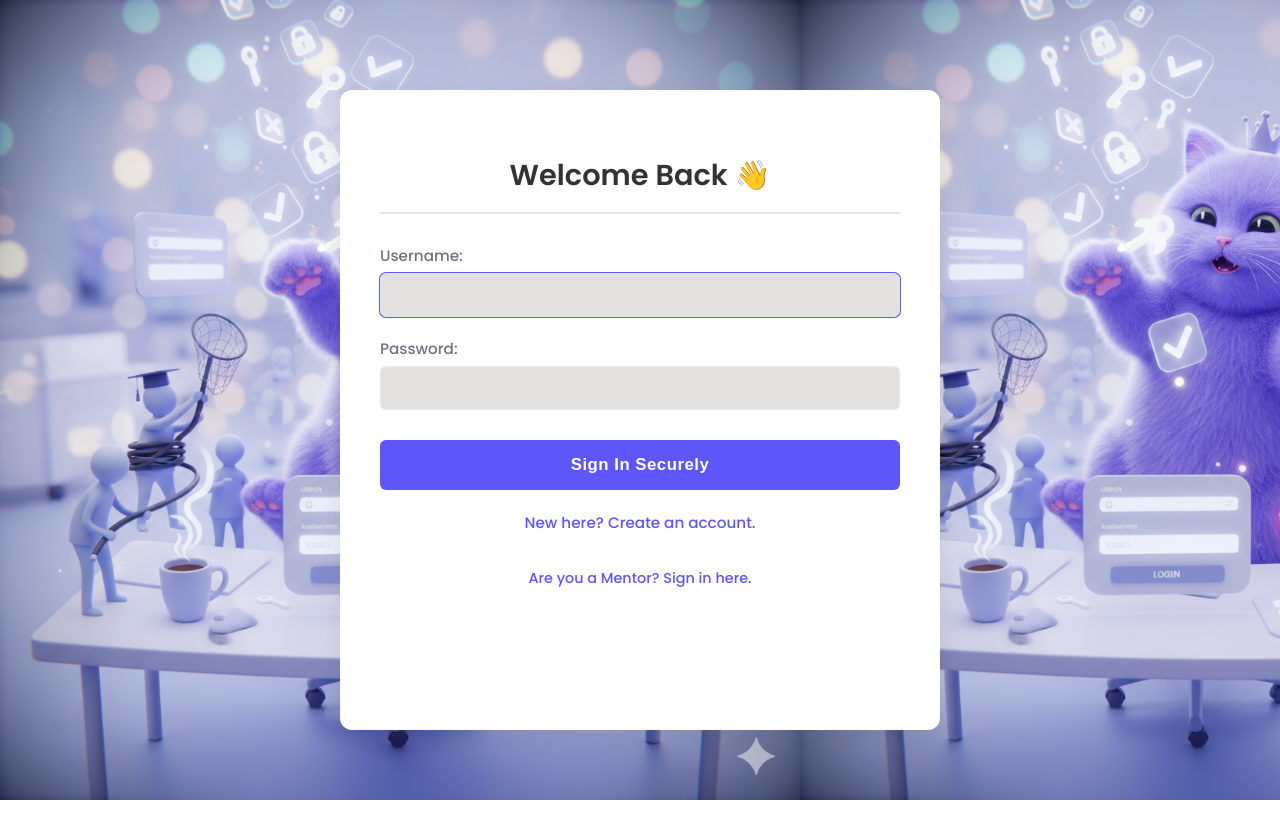
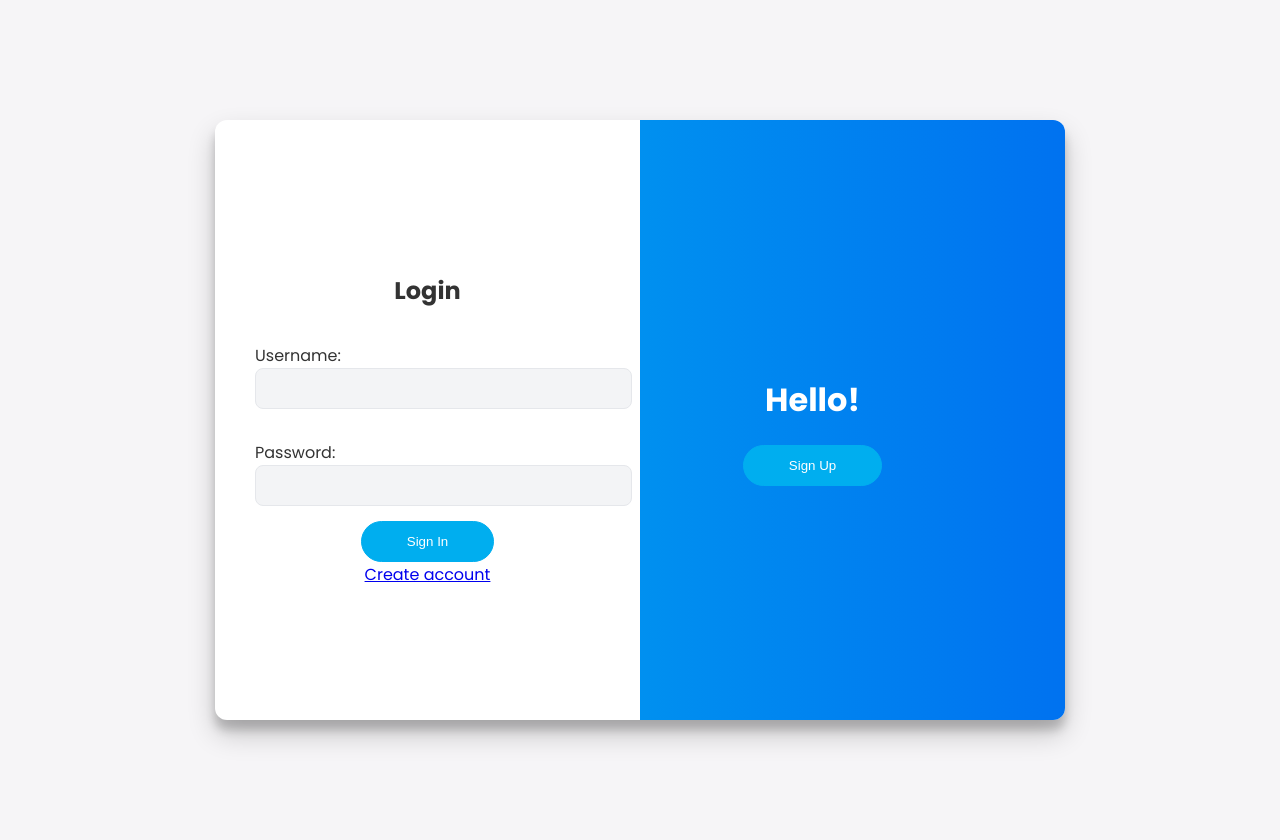
Before and after one commit to AdarshM-Official/Nextstep.io, a Django app: page /accounts/auth/ in a window 1280 px wide. Before the commit the page ends 800 px from the top, so only its background shows below. Run offline with Django 5.2, Linux system fonts and the light colour scheme.

Commit message:
updates in loginpage

```diff
--- a/learnloop/accounts/templates/registration/login.html
+++ b/learnloop/accounts/templates/registration/login.html
@@ -8,13 +8,15 @@
 <style>
 /* --- Root Variables & Basic Styles --- */
 :root {
-            --primary-color: #5d56f9; /* Vibrant Blue/Violet */
-            --primary-hover: #4a45c4;
-            --background-color: #afc0dc; /* Light Gray Background */
+    --primary-color: #00AEEF;
+    --primary-hover: #0072F0;
+    --primary-gradient: linear-gradient(90deg, #00AEEF 0%, #0072F0 100%);
+    --background-color: #f6f5f7;
     --card-background: #ffffff;
     --text-color: #333333;
     --subtle-text: #6b7280;
     --border-color: #e5e7eb;
+    --input-bg: #f3f4f6;
     --success-bg: #dcfce7;
     --success-text: #166534;
     --error-bg: #fee2e2;
@@ -24,18 +26,13 @@
 body {
     font-family: 'Poppins', sans-serif;
     background-color: var(--background-color);
-            background: url('../../../static/images/loginbg.png');
-            background-size: contain;
     color: var(--text-color);
     margin: 0;
-            padding: 0;
-            min-height: 100vh;
+    padding: 20px 10px;
+    height: 100vh;
     display: flex;
-            flex-direction: column;
     align-items: center;
     justify-content: center;
-            padding: 30px 10px;
-            box-sizing: border-box;
 }
 
 /* --- Message Styling --- */
@@ -44,280 +41,214 @@
     top: 20px;
     left: 50%;
     transform: translateX(-50%);
-            z-index: 1000;
     width: 100%;
     max-width: 900px;
-            box-sizing: border-box;
     padding: 0 16px;
+    z-index: 1000;
 }
-
-        .message-list {
-            list-style: none;
-            padding: 0;
-            margin: 0;
-        }
-
+.message-list { list-style: none; padding: 0; margin: 0; }
 .message-list li {
     padding: 12px 20px;
     margin-bottom: 10px;
     border-radius: 8px;
     font-weight: 500;
-            box-shadow: 0 4px 12px rgba(0, 0, 0, 0.1);
+    box-shadow: 0 4px 12px rgba(0,0,0,0.1);
     display: flex;
     align-items: center;
     opacity: 1;
-            transition: opacity 0.5s ease-out, transform 0.5s ease-out;
+    transition: opacity .5s, transform .5s;
+}
+.message-list li.fade-out { opacity: 0; transform: translateY(-20px); }
+.message-list li.success { background: var(--success-bg); color: var(--success-text); }
+.message-list li.error { background: var(--error-bg); color: var(--error-text); }
+
+/* --- Auth Container --- */
+.container {
+    background: var(--card-background);
+    border-radius: 12px;
+    box-shadow: 0 14px 28px rgba(0,0,0,0.2), 0 10px 10px rgba(0,0,0,0.18);
+    position: relative;
+    overflow: hidden;
+    width: 100%;
+    max-width: 850px;
+
+    /* FIX ADDED: allow content expansion */
+    height: auto;
+    max-height: none;
+    min-height: 600px;
 }
 
-        .message-list li.fade-out {
-            opacity: 0;
-            transform: translateY(-20px);
+/* Form containers */
+.form-container {
+    position: absolute;
+    top: 0;
+    width: 50%;
+    padding: 20px 0;
+    box-sizing: border-box;
+
+    /* FIX ADDED: real scrolling + form height */
+    overflow-y: auto;
+    height: 100%;
+    min-height: 100%;
 }
 
-        .message-list li::before {
-            content: '✓';
-            margin-right: 10px;
-            font-size: 1.2rem;
-            line-height: 1;
+.sign-in-container {
+    left: 0; z-index: 2;
+ }
+.sign-in-container form {
+height: 100%;
+justify-content: center;
+padding: 0 40px; /* Override padding for true centering */
+box-sizing: border-box; /* Include padding in height calculation */
+}
+.sign-up-container {
+    left: 0; opacity: 0; z-index: 1; min-height: 100%;
 }
 
-        .message-list li.success {
-            background-color: var(--success-bg);
-            color: var(--success-text);
-            border: 1px solid #bbf7d0;
+/* Buttons, text, inputs */
+form {
+    background: var(--card-background);
+    display: flex;
+    flex-direction: column;
+    align-items: center;
+    justify-content: flex-start;
+    padding: 0 40px 50px;
+}
+form p { width: 100%; margin-bottom: 15px; }
+
+input {
+    width: 100%;
+    padding: 12px 15px;
+    border-radius: 8px;
+    border: 1px solid var(--border-color);
+    background: var(--input-bg);
+}
+button {
+    border-radius: 25px;
+    border: 1px solid var(--primary-color);
+    background: var(--primary-color);
+    color: white;
+    padding: 12px 45px;
+    cursor: pointer;
+}
+button:hover {
+    background: var(--primary-hover);
+    border-color: var(--primary-hover);
 }
 
-        .message-list li.error {
-            background-color: var(--error-bg);
-            color: var(--error-text);
-            border: 1px solid #fca5a5;
+/* Overlay setup */
+.overlay-container {
+    position: absolute;
+    top: 0;
+    left: 50%;
+    width: 50%;
+    height: 100%;
+    overflow: hidden;
+    transition: .6s;
+    z-index: 100;
 }
-
-        .message-list li.error::before {
-            content: '✕';
+.overlay {
+    background: var(--primary-gradient);
+    color: white;
+    position: relative;
+    left: -100%;
+    width: 200%;
+    height: 100%;
+    transition: .6s;
 }
-
-        /* ------------------------------------------- */
-        /* SLIDING AUTH STYLES                         */
-        /* ------------------------------------------- */
-
-        /* The Window/Viewport */
-        .main-forms-wrapper {
-            display: block;
-            width: 100%;
-            /* ADJUSTED: Wider container size for forms */
-            max-width: 600px;
-            margin-top: 20px;
-            position: relative;
-            overflow: hidden;
-            border-radius: 12px;
-            box-shadow: 0 10px 25px rgba(0, 0, 0, 0.08);
-            background-color: var(--card-background);
-            transition: height 0.4s ease-in-out;
-        }
-
-        /* The Sliding Track */
-        .form-slider {
-            display: flex;
-            width: 200%; /* Must be 100% * 2 forms */
-            transition: transform 0.5s cubic-bezier(0.25, 0.46, 0.45, 0.94);
-        }
-
-        /* Slide to Signup */
-        .form-slider.slide-left {
-            transform: translateX(-50%);
-        }
-
-        /* The Individual Form Panel */
-        .auth-container {
-            background-color: transparent;
-            padding: 40px;
-            border-radius: 0;
-            box-shadow: none;
-            flex: 0 0 50%; /* Each panel takes exactly half of the 200% width */
-            width: 50%;
-            box-sizing: border-box;
-            min-width: unset;
-            height: 80vh;
-            overflow-y: auto;
-            transition: none;
-        }
-
-        /* --- Form Elements --- */
-        h2 {
-            text-align: center;
-            color: var(--text-color);
-            margin-bottom: 30px;
-            font-weight: 600;
-            font-size: 1.8rem;
-            border-bottom: 2px solid var(--border-color);
-            padding-bottom: 15px;
-        }
-
-        form p {
-            margin-bottom: 20px;
+.overlay-panel {
+    position: absolute;
     display: flex;
     flex-direction: column;
+    padding: 0 40px;
+    justify-content: center;
+    align-items: center;
+    height: 100%;
+    width: 50%;
 }
+.overlay-left { transform: translateX(-20%); }
+.overlay-right { right: 0; }
 
-        form label {
-            font-weight: 500;
-            margin-bottom: 6px;
-            color: var(--subtle-text);
-            font-size: 0.95rem;
+/* Animations */
+.container.right-panel-active .sign-in-container { transform: translateX(100%); }
+.container.right-panel-active .sign-up-container {
+    transform: translateX(100%);
+    opacity: 1;
+    z-index: 5;
 }
+.container.right-panel-active .overlay-container { transform: translateX(-100%); }
+.container.right-panel-active .overlay { transform: translateX(50%); }
 
-        .auth-container input:not([type="submit"]):not([type="button"]) {
+/* Mobile */
+@media (max-width: 768px) {
+    .container {
+        width: 95vw;
+        border-radius: 10px;
+        min-height: auto;
+    }
+    .form-container {
         width: 100%;
-            padding: 12px;
-            border: 1px solid var(--border-color);
-            border-radius: 6px;
-            box-sizing: border-box;
-            transition: border-color 0.3s, box-shadow 0.3s;
-            font-size: 1rem;
-            background-color: rgb(227, 224, 224);
-            color: var(--text-color);
+        position: relative;
+        overflow-y: auto;
     }
-
-        .auth-container input:focus {
-            border-color: var(--primary-color);
-            outline: none;
-            background-color: var(--card-background);
-            box-shadow: 0 0 0 1px var(--primary-color);
-        }
-
-        .form-actions {
-            margin-top: 30px;
-        }
-
-        button {
-            width: 100%;
-            padding: 15px;
-            background-color: var(--primary-color);
-            color: white;
-            border: none;
-            border-radius: 6px;
-            cursor: pointer;
-            font-size: 1.05rem;
-            font-weight: 600;
-            transition: background-color 0.3s, transform 0.1s, box-shadow 0.3s;
-            letter-spacing: 0.5px;
-        }
-
-        button:hover {
-            background-color: var(--primary-hover);
-            box-shadow: 0 4px 15px rgba(93, 86, 249, 0.3);
-        }
-
-        button:active {
-            transform: scale(0.99);
-        }
-
-        /* Toggle Link for Sliding */
-        .toggle-form-link {
-            text-align: center;
-            margin-top: 20px;
-        }
-
-        .toggle-form-link a {
-            color: var(--primary-color);
-            text-decoration: none;
-            font-weight: 500;
-            font-size: 0.95rem;
-            cursor: pointer;
-            transition: color 0.2s;
-        }
-
-        .toggle-form-link a:hover {
-            color: var(--primary-hover);
-            text-decoration: underline;
-        }
-
-        /* Mentor/Extra Links */
-        .extra-links {
-            text-align: center;
-            margin-top: 30px;
-        }
-
-        .extra-links a {
-            color: var(--primary-color);
-            text-decoration: none;
-            font-weight: 500;
-            font-size: 0.9rem;
-            transition: color 0.2s;
-        }
-
-        .extra-links a:hover {
-            color: var(--primary-hover);
-            text-decoration: underline;
-        }
-
-        /* Responsive design */
-        @media (max-width: 620px) {
-            .main-forms-wrapper {
-                max-width: 100%;
-                margin: 20px;
-            }
-        }
-
-        @media (max-width: 480px) {
-            .auth-container {
-                padding: 25px;
-            }
-            h2 {
-                font-size: 1.5rem;
-            }
-            body {
-                padding: 10px;
-            }
+    .overlay-container { display: none; }
+    .container.right-panel-active .sign-in-container { opacity: 0; }
+    .container.right-panel-active .sign-up-container { opacity: 1; }
 }
 </style>
 </head>
+
 <body>
-
 <div class="message-container">
 {% if messages %}
 <ul class="message-list">
 {% for message in messages %}
-                <li class="{% if message.tags == 'error' %}error{% else %}success{% endif %}">
-                    {{ message }}
-                </li>
+<li class="{% if message.tags == 'error' %}error{% else %}success{% endif %}">{{ message }}</li>
 {% endfor %}
 </ul>
 {% endif %}
 </div>
 
-<div class="main-forms-wrapper" id="authWrapper">
-    <div class="form-slider" id="formSlider">
+<div class="container" id="container">
 
-        <div class="auth-container" id="loginPanel">
-            <h2>Welcome Back 👋</h2>
+<!-- Sign Up -->
+<div class="form-container sign-up-container" id="signupFormContainer">
 <form method="post">
+<h2>Create Account</h2>
 {% csrf_token %}
-                {{ login_form.as_p }}
-                <div class="form-actions">
-                    <button type="submit" name="login_submit">Sign In Securely</button>
-                </div>
+{% if signup_form.non_field_errors %}
+<div class="non-field-errors">{{ signup_form.non_field_errors }}</div>
+{% endif %}
+{{ signup_form.as_p }}
+<button type="submit" name="signup_submit">Sign Up</button>
+<a href="#" class="mobile-toggle" id="mobileSignIn">Already have an account? Sign In</a>
 </form>
-            <div class="toggle-form-link">
-                <a href="#" id="switchToSignup">New here? Create an account.</a>
-            </div>
-            <div class="extra-links">
-                <a href="{% url 'mentor_auth' %}">Are you a Mentor? Sign in here.</a>
-            </div>
 </div>
 
-        <div class="auth-container" id="signupPanel">
-            <h2>Join Us Today 🚀</h2>
+<!-- Sign In -->
+<div class="form-container sign-in-container" id="loginFormContainer">
 <form method="post">
+<h2>Login</h2>
 {% csrf_token %}
-                {{ signup_form.as_p }}
-                <div class="form-actions">
-                    <button type="submit" name="signup_submit">Create Account</button>
+{% if login_form.non_field_errors %}
+<div class="non-field-errors">{{ login_form.non_field_errors }}</div>
+{% endif %}
+{{ login_form.as_p }}
+<button type="submit" name="login_submit">Sign In</button>
+<a href="#" class="mobile-toggle" id="mobileSignUp">Create account</a>
+</form>
 </div>
-            </form>
-            <div class="toggle-form-link">
-                <a href="#" id="switchToLogin">Already have an account? Sign In.</a>
+
+<!-- Overlay -->
+<div class="overlay-container">
+<div class="overlay">
+<div class="overlay-panel overlay-left">
+<h1>Welcome Back!</h1>
+<button class="ghost" id="signIn">Sign In</button>
+</div>
+<div class="overlay-panel overlay-right">
+<h1>Hello!</h1>
+<button class="ghost" id="signUp">Sign Up</button>
 </div>
 </div>
 </div>
@@ -325,82 +256,23 @@
 
 <script>
 document.addEventListener('DOMContentLoaded', () => {
-        const formSlider = document.getElementById('formSlider');
-        const switchToSignupLink = document.getElementById('switchToSignup');
-        const switchToLoginLink = document.getElementById('switchToLogin');
-        const authWrapper = document.getElementById('authWrapper');
-        const loginPanel = document.getElementById('loginPanel');
-        const signupPanel = document.getElementById('signupPanel');
+    const container = document.getElementById('container');
+    const signUpButton = document.getElementById('signUp');
+    const signInButton = document.getElementById('signIn');
+    const mobileSignUpButton = document.getElementById('mobileSignUp');
+    const mobileSignInButton = document.getElementById('mobileSignIn');
 
-        // Function to smoothly adjust the wrapper's height to match the current panel
-        const updateWrapperHeight = (targetPanel) => {
-            // Set a fixed height before resizing to prevent content jump
-            authWrapper.style.height = `${authWrapper.clientHeight}px`;
-
-            const targetHeight = targetPanel.clientHeight;
-
-            // Apply the new height with a transition
-            requestAnimationFrame(() => {
-                authWrapper.style.height = `${targetHeight}px`;
-            });
-
-            // Remove the fixed height after the transition
-            setTimeout(() => {
-                authWrapper.style.height = 'auto';
-            }, 400);
+    const togglePanel = (e) => {
+        e.preventDefault();
+        container.classList.toggle('right-panel-active');
+        document.getElementById('signupFormContainer').scrollTop = 0;
+        document.getElementById('loginFormContainer').scrollTop = 0;
     };
 
-        // Initial height setting based on the default panel (login)
-        if (loginPanel) {
-            updateWrapperHeight(loginPanel);
-        }
-
-        // Event listener for sliding to the Signup panel
-        if (switchToSignupLink) {
-            switchToSignupLink.addEventListener('click', (e) => {
-                e.preventDefault();
-                formSlider.classList.add('slide-left');
-                updateWrapperHeight(signupPanel);
-            });
-        }
-
-        // Event listener for sliding back to the Login panel
-        if (switchToLoginLink) {
-            switchToLoginLink.addEventListener('click', (e) => {
-                e.preventDefault();
-                formSlider.classList.remove('slide-left');
-                updateWrapperHeight(loginPanel);
-            });
-        }
-
-
-        /* Message Fade-out Script */
-        const messageList = document.querySelector('.message-list');
-
-        if (messageList) {
-            const messages = messageList.querySelectorAll('li');
-
-            messages.forEach((message, index) => {
-                // Staggered timer for each message
-                const delay = 4000 + (index * 100);
-
-                setTimeout(() => {
-                    // Start CSS fade-out transition
-                    message.classList.add('fade-out');
-
-                    // Remove element after transition completes (0.5s)
-                    message.addEventListener('transitionend', () => {
-                        message.remove();
-
-                        // Clean up the container if all messages are gone
-                        if (messageList.children.length === 0) {
-                            messageList.remove();
-                        }
-                    });
-
-                }, delay);
-            });
-        }
+    signUpButton && signUpButton.addEventListener('click', togglePanel);
+    signInButton && signInButton.addEventListener('click', togglePanel);
+    mobileSignUpButton && mobileSignUpButton.addEventListener('click', togglePanel);
+    mobileSignInButton && mobileSignInButton.addEventListener('click', togglePanel);
 });
 </script>
 </body>
```
Also changed, not shown: learnloop/db.sqlite3. Lines whose indentation alone changed are shown as unchanged.
